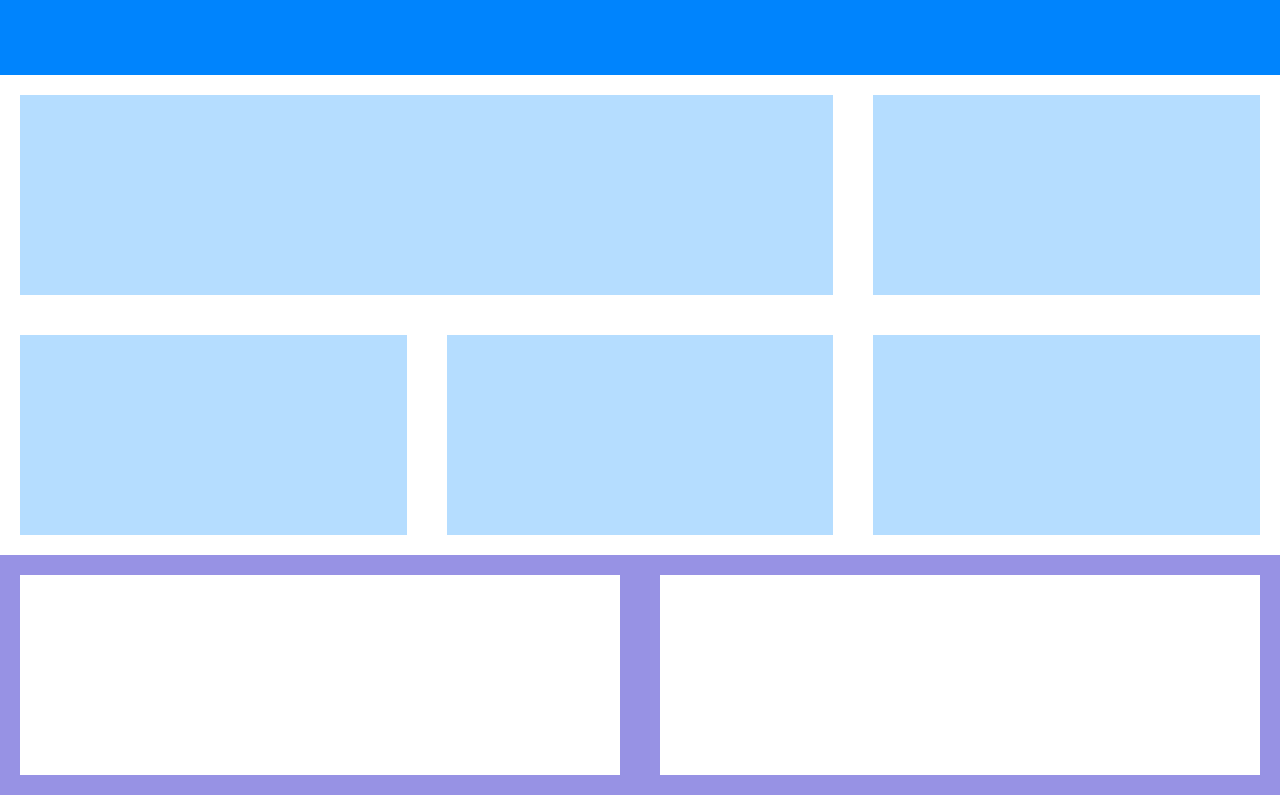
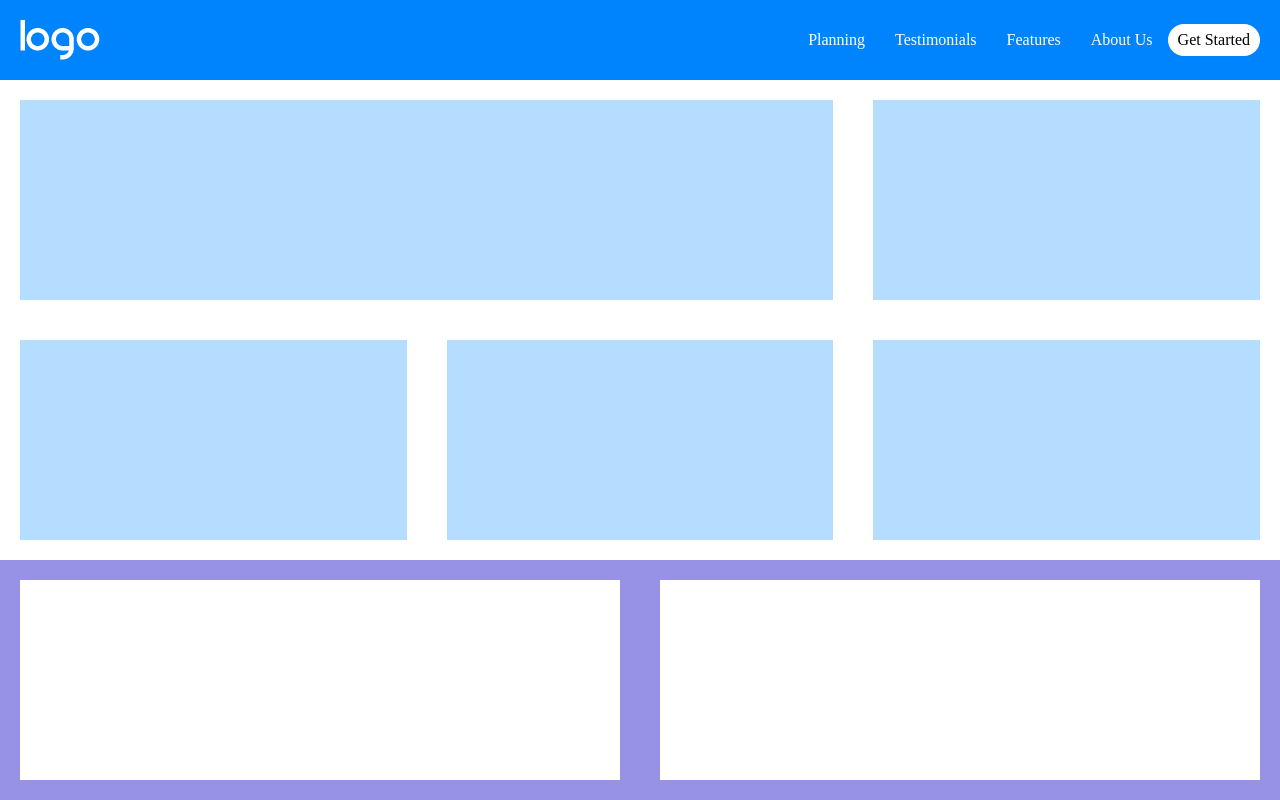
Before and after one commit to LucaFormica17/htmlcss-responsive-layout, a plain HTML site: page index.html in a window 1280 px wide. Shown: the top 800 px of the page. Drawn offline with Linux system fonts and the light colour scheme.

Commit message:
[UPDATE] added header section

```diff
--- a/css/style.css
+++ b/css/style.css
@@ -4,8 +4,8 @@
     box-sizing: border-box;
 }
 
-header{
-    height: 75px;
+header img{
+    width: 80px;
 }
 
 footer{
@@ -33,6 +33,10 @@ footer{
     margin: 20px;
 }
 
+img{
+    width: 100%;
+}
+
 /* BACKGROUND */
 
 .bg-blue{
@@ -47,9 +51,21 @@ footer{
     background-color: rgba(151,146,228,255);
 }
 
-/* UTILITIES */
+/* SPECIFIC */
 
+header .col{
+    display: flex;
+    justify-content: space-between;
+    align-items: center;
+}
 
+header span{
+    font-size: 25px;
+}
+
+ul{
+    display: none;
+}
 
 /* TO DELETE */
 
@@ -137,4 +153,27 @@ footer .col{
     .about-us .col:last-child{
         width: calc(30% - 40px);
     }
+
+    header span{
+        display: none;
+    }
+
+    ul{
+        display: block;
+        display: flex;
+        color: white;
+        list-style-type: none;
+        align-items: center;
+    }
+
+    li{
+        padding: 0 15px;
+    }
+
+     ul li:last-child{
+        background-color: white;
+        color: black;
+        padding: 7px 10px;
+        border-radius: 100px;
+    }
 }
--- a/index.html
+++ b/index.html
@@ -8,11 +8,19 @@
         <title>Responsive-Layout</title>
     </head>
     <body>
-        <header class="bg-blue">
-            <div class="contaniner">
+        <header>
+            <div class="contaniner bg-blue">
                 <div class="row">
                     <div class="col">
-
+                        <img src="./img/logo.png" alt="logo">
+                        <span><i class="fa-solid fa-bars" style="color: #ffffff;"></i></span>
+                        <ul>
+                            <li>Planning</li>
+                            <li>Testimonials</li>
+                            <li>Features</li>
+                            <li>About Us</li>
+                            <li>Get Started</li>
+                        </ul>
                     </div>
                 </div>
             </div>
```
